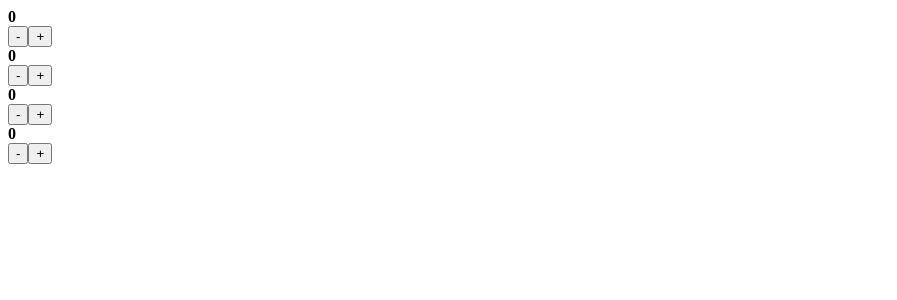
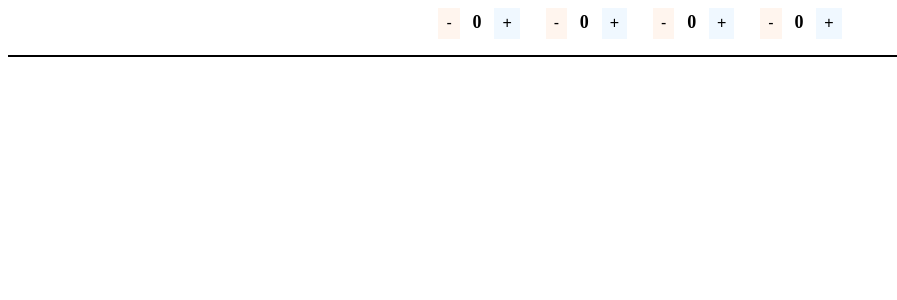
Before and after one commit to KiaraMendoza/counters_challenge, a React (Create React App) app: page / in a window 1280 px wide. Shown: the top 300 px of the page, without its empty margins (0-897 px from the left). Built offline with nearby package versions, Linux system fonts and the light colour scheme.

Commit message:
Stage 4. Added basic styling.

```diff
--- /dev/null
+++ b/src/App.css
@@ -0,0 +1,48 @@
+.counter-challenge {
+  display: flex;
+  flex-direction: column;
+}
+
+.counters {
+  display: flex;
+  justify-content: center;
+  border-bottom: 2px solid;
+  padding-bottom: 1rem;
+}
+
+.counter {
+  display: flex;
+  margin-left: 0.5rem;
+  margin-right: 0.5rem;
+}
+
+.counter__buttons {
+  padding: 0 5px;
+}
+
+.counter__count {
+  font-size: 18px;
+  margin: 0px 0.8rem;
+}
+
+.counter__buttons button {
+  padding: 0.4rem 0.5rem;
+  border: none;
+  font-size: 16px;
+}
+
+.add-button {
+  background-color: aliceblue;
+}
+
+.add-button:hover {
+  background-color: aquamarine;
+}
+
+.subtract-button {
+  background-color: seashell;
+}
+
+.subtract-button:hover {
+  background-color: tomato;
+}
--- a/src/App.tsx
+++ b/src/App.tsx
@@ -1,4 +1,5 @@
 import React, { useState } from "react";
+import "./App.css";
 
 function Counter(props: { value: number }) {
   let { value } = props;
@@ -13,11 +14,17 @@ function Counter(props: { value: number }) {
   };
 
   return (
-    <div>
-      <b>{count}</b>
-      <div>
-        <button onClick={() => decrementCounter(-1)}>-</button>
-        <button onClick={() => incrementCounter(1)}>+</button>
+    <div className="counter">
+      <div className="counter__buttons">
+        <button
+          className="subtract-button"
+          onClick={() => decrementCounter(-1)}>
+          -
+        </button>
+        <b className="counter__count">{count}</b>
+        <button className="add-button" onClick={() => incrementCounter(1)}>
+          +
+        </button>
       </div>
     </div>
   );
@@ -32,10 +39,12 @@ function App() {
   ];
 
   return (
-    <div>
-      {data.map((counter) => (
-        <Counter key={counter.id} value={counter.value} />
-      ))}
+    <div className="counter-challenge">
+      <div className="counters">
+        {data.map((counter) => (
+          <Counter key={counter.id} value={counter.value} />
+        ))}
+      </div>
     </div>
   );
 }
--- a/src/index.tsx
+++ b/src/index.tsx
@@ -1,6 +1,5 @@
 import React from "react";
 import ReactDOM from "react-dom";
-// import "./index.css";
 import App from "./App";
 
 ReactDOM.render(
```
